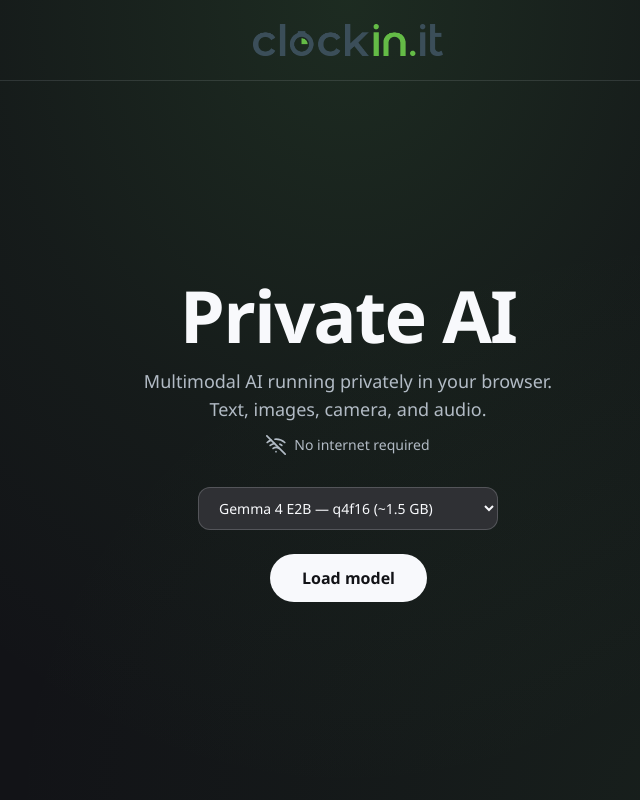
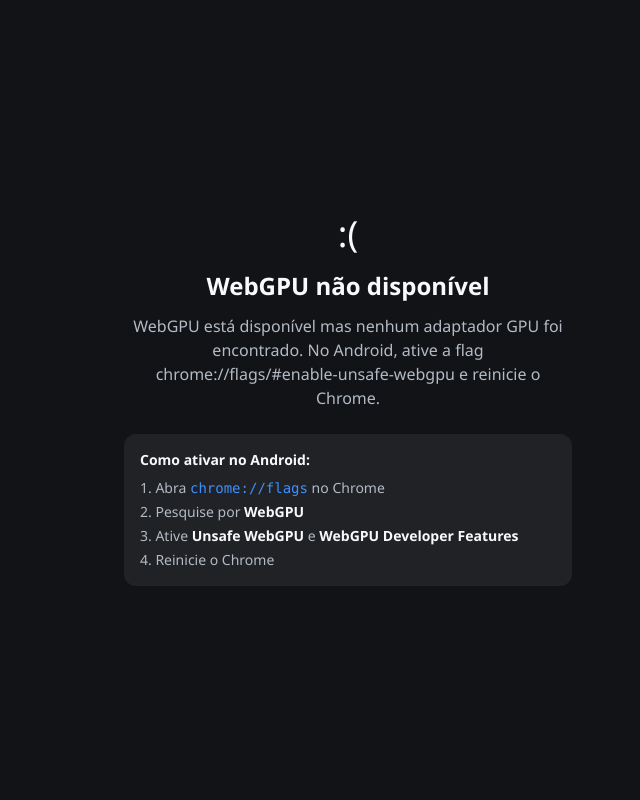
Before and after one commit to carmanhani/gemma4-webgpu, a React (Vite) app: page / in a window 1280 px wide. Shown: the whole page, without its empty margins (292-932 px from the left). Built offline with nearby package versions, Linux system fonts and the light colour scheme; a web font is replaced by a local one.

Commit message:
fix: dev: home

```diff
--- a/src/App.jsx
+++ b/src/App.jsx
@@ -3,7 +3,7 @@
 import Chat from "./components/Chat";
 import Progress from "./components/Progress";
 
-const IS_WEBGPU_AVAILABLE = !!navigator.gpu;
+// WebGPU detection is async — moved into the component
 const STICKY_SCROLL_THRESHOLD = 120;
 
 const MODELS = [
@@ -49,6 +49,50 @@
   const [cameraActive, setCameraActive] = useState(false);
   const [isRecording, setIsRecording] = useState(false);
   const [attachedAudio, setAttachedAudio] = useState(null);
+
+  // WebGPU detection
+  const [gpuStatus, setGpuStatus] = useState("checking"); // "checking" | "ok" | "no-api" | "no-adapter" | "no-features"
+  const [gpuError, setGpuError] = useState("");
+
+  useEffect(() => {
+    (async () => {
+      if (!navigator.gpu) {
+        setGpuStatus("no-api");
+        setGpuError("Seu navegador não suporta WebGPU. Use Chrome 121+ ou Edge 121+.");
+        return;
+      }
+      // Try multiple adapter options
+      const adapterOptions = [
+        { powerPreference: "high-performance" },
+        { powerPreference: "low-power" },
+        {},
+      ];
+      let adapter = null;
+      for (const opts of adapterOptions) {
+        try {
+          adapter = await navigator.gpu.requestAdapter(opts);
+          if (adapter) break;
+        } catch (_) { /* try next */ }
+      }
+      if (!adapter) {
+        setGpuStatus("no-adapter");
+        setGpuError(
+          "WebGPU está disponível mas nenhum adaptador GPU foi encontrado. " +
+          "No Android, ative a flag chrome://flags/#enable-unsafe-webgpu e reinicie o Chrome."
+        );
+        return;
+      }
+      // Verify we can actually get a device
+      try {
+        const device = await adapter.requestDevice();
+        device.destroy();
+        setGpuStatus("ok");
+      } catch (err) {
+        setGpuStatus("no-features");
+        setGpuError(`GPU encontrada mas não foi possível inicializar: ${err.message}`);
+      }
+    })();
+  }, []);
 
   function onEnter(message) {
     const userMsg = { role: "user", content: message };
@@ -257,13 +301,35 @@
   const isReady = status === "ready";
   const canSend = isReady && !isRunning && (input.length > 0 || attachedImage || attachedAudio);
 
-  if (!IS_WEBGPU_AVAILABLE) {
+  if (gpuStatus === "checking") {
     return (
       <div className="fixed inset-0 bg-dm-bg flex items-center justify-center text-center px-6">
         <div>
+          <div className="text-4xl mb-4 animate-pulse">🔍</div>
+          <p className="text-dm-text-secondary">Verificando compatibilidade da GPU...</p>
+        </div>
+      </div>
+    );
+  }
+
+  if (gpuStatus !== "ok") {
+    return (
+      <div className="fixed inset-0 bg-dm-bg flex items-center justify-center text-center px-6">
+        <div className="max-w-md">
           <div className="text-4xl mb-4">:(</div>
-          <h1 className="text-2xl font-bold text-dm-text mb-2">WebGPU Not Supported</h1>
-          <p className="text-dm-text-secondary">Please use Chrome or Edge with WebGPU enabled.</p>
+          <h1 className="text-2xl font-bold text-dm-text mb-3">WebGPU não disponível</h1>
+          <p className="text-dm-text-secondary mb-6">{gpuError}</p>
+          {gpuStatus === "no-adapter" && (
+            <div className="text-left bg-dm-surface-high rounded-xl p-4 text-sm text-dm-text-secondary space-y-2">
+              <p className="font-semibold text-dm-text">Como ativar no Android:</p>
+              <ol className="list-decimal list-inside space-y-1">
+                <li>Abra <span className="text-dm-blue font-mono">chrome://flags</span> no Chrome</li>
+                <li>Pesquise por <span className="font-semibold text-dm-text">WebGPU</span></li>
+                <li>Ative <span className="font-semibold text-dm-text">Unsafe WebGPU</span> e <span className="font-semibold text-dm-text">WebGPU Developer Features</span></li>
+                <li>Reinicie o Chrome</li>
+              </ol>
+            </div>
+          )}
         </div>
       </div>
     );
```
